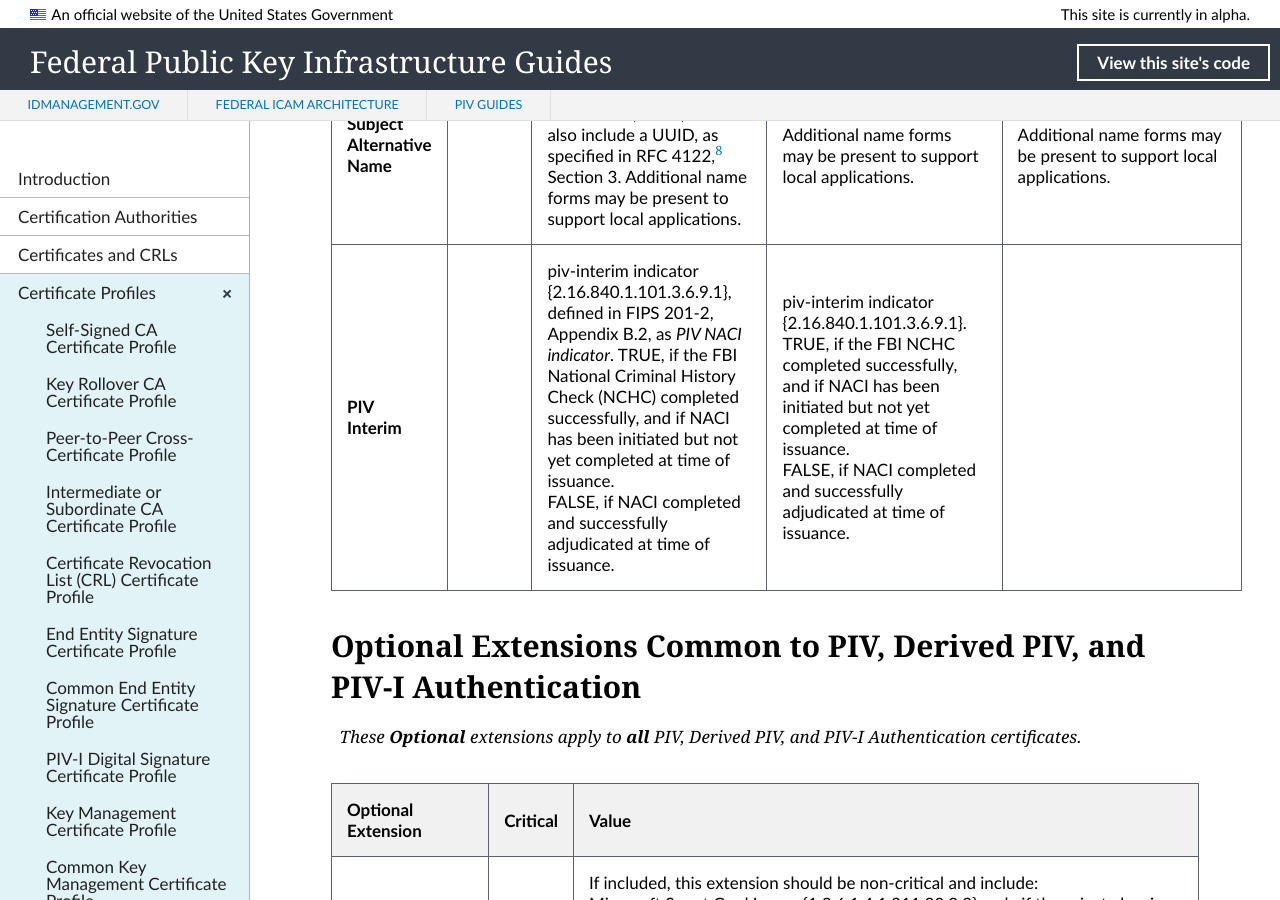
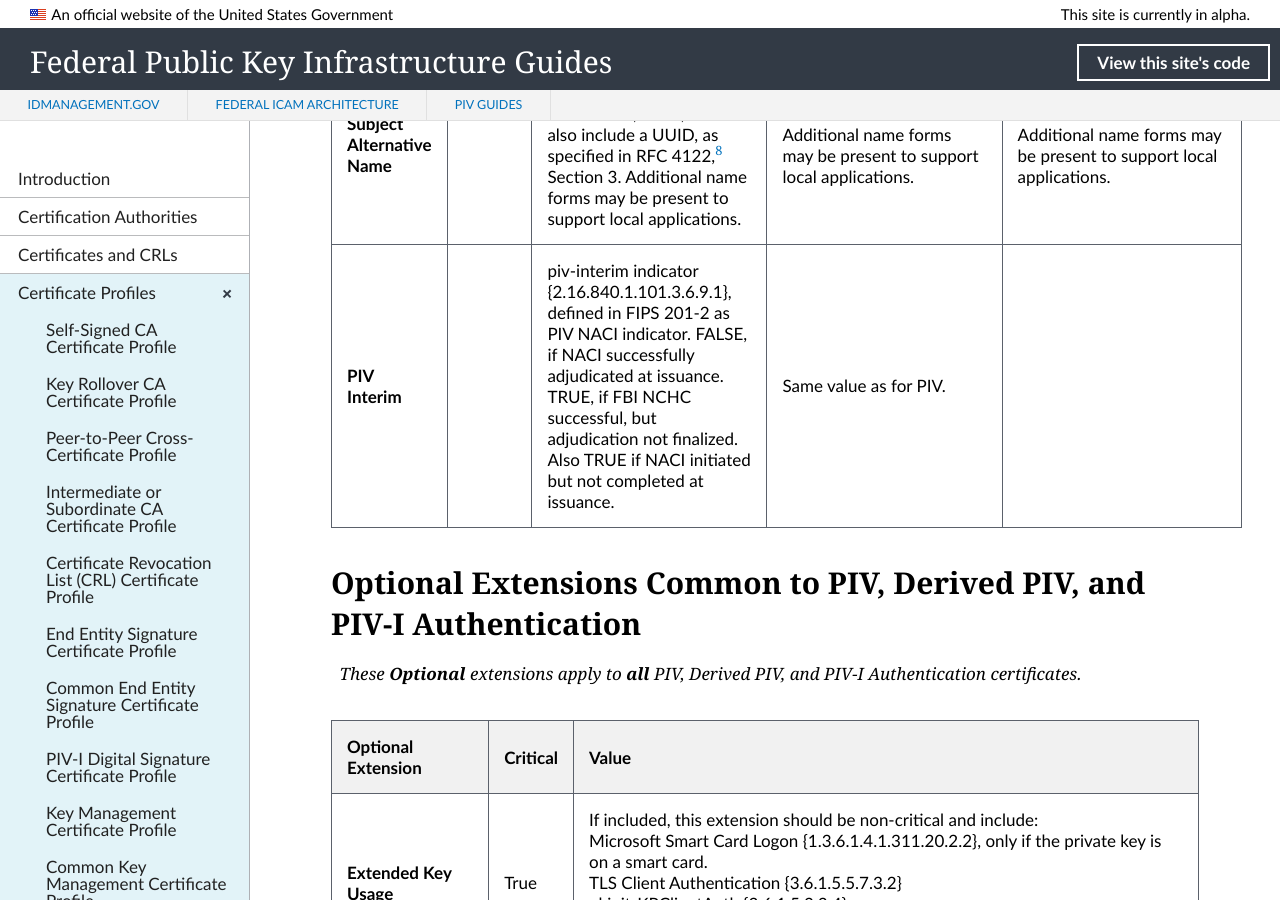
Before and after one commit to GSA/fpki-guides, a Jekyll site: the page built from _profiles/23_all_piv_auth.md, in a window 1280 px wide and 900 px high, scrolled down 2790 px. Built offline with Jekyll 4.4.1, drawn with Linux system fonts in a browser that asks for light colours; nearby versions of some CDN libraries; library files that are not in the unit come from our copies.

Commit message:
Update 23_all_piv_auth.md
Content change to PIV Interim

```diff
--- a/_profiles/23_all_piv_auth.md
+++ b/_profiles/23_all_piv_auth.md
@@ -54,7 +54,7 @@ _These **Mandatory** extensions are **unique** to either PIV, Derived PIV, or PI
 | :-------- | :------ | :----- | :-----  | :-----     |
 | **Certificate Policies**   |  | id-fpki-common-authentication {2.16.840.1.101.3.2.1.3.13}  |  id-fpki-common-derived-pivAuth {2.16.840.1.101.3.2.1.3.40}<br>_**OR**_ id-fpki-common-derived-pivAuth-hardware {2.16.840.1.101.3.2.1.3.41}  | A policy OID that maps to id-fpki-certpcy-pivi-hardware {2.16.840.1.101.3.2.1.3.18}.   |
 | **Subject Alternative Name**   |  | Must include FASC-N name form and, after October 15, 2015, must also include a UUID, as specified in RFC 4122,<sup>[8](#8)</sup> Section 3. Additional name forms may be present to support local applications.  | Must include a UUID. Additional name forms may be present to support local applications.  | Must include a UUID. Additional name forms may be present to support local applications.  |
-| **PIV Interim**   |  | piv-interim indicator {2.16.840.1.101.3.6.9.1}, defined in FIPS 201-2, Appendix B.2, as _PIV NACI indicator_. TRUE, if the FBI National Criminal History Check (NCHC) completed successfully, and if NACI has been initiated but not yet completed at time of issuance.<br>FALSE, if NACI completed and successfully adjudicated at time of issuance. | piv-interim indicator {2.16.840.1.101.3.6.9.1}. TRUE, if the FBI NCHC completed successfully, and if NACI has been initiated but not yet completed at time of issuance.<br>FALSE, if NACI completed and successfully adjudicated at time of issuance.  |   |
+| **PIV Interim**   |  | piv-interim indicator {2.16.840.1.101.3.6.9.1}, defined in FIPS 201-2 as PIV NACI indicator.  FALSE, if NACI successfully adjudicated at issuance. TRUE, if FBI NCHC successful, but adjudication not finalized. Also TRUE if NACI initiated but not completed at issuance.  | Same value as for PIV.  |   |
 
 ## Optional Extensions Common to PIV, Derived PIV, and PIV-I Authentication
 
```
